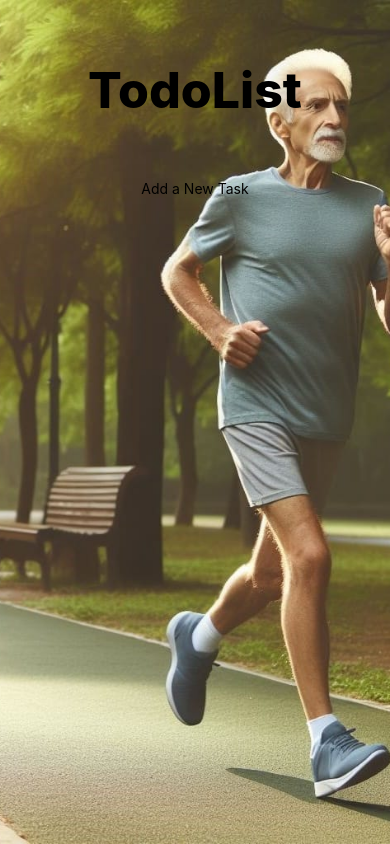
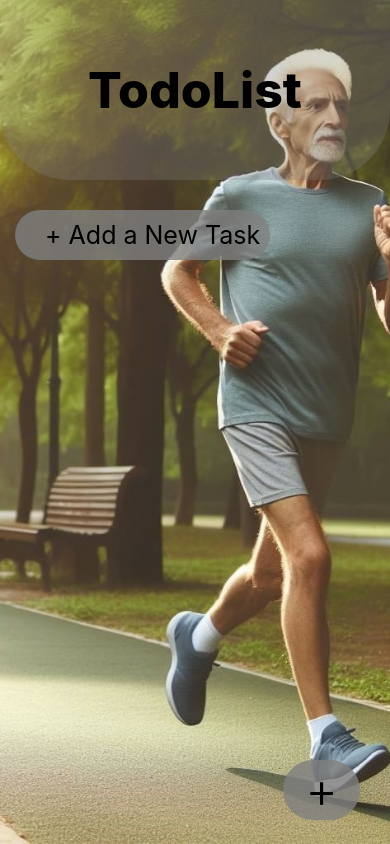
Before and after one commit to Anuja-HPK/ElderPal, a React Native app in the folder ElderPal/: screen / in a window 390 px wide. Built offline with nearby package versions, Linux system fonts and the light colour scheme.

Commit message:
Add UI elements

```diff
--- a/ElderPal/app/screens/TodoList.js
+++ b/ElderPal/app/screens/TodoList.js
@@ -10,22 +10,64 @@ import React from "react";
 export default function TodoList() {
   return (
     <ImageBackground
-      source={require("../assets/todo_home.jpg")}
+      source={require("../assets/todo_home.jpg")} //background image
       style={{ width: "100%", height: "100%" }}
     >
       <ScrollView>
-        <View style={{ alignItems: "center" }}>
+        <View
+          style={{
+            alignItems: "center",
+            marginBottom: 30,
+            paddingBottom: -70,
+            borderBottomRightRadius: 70,
+            borderBottomLeftRadius: 70,
+            backgroundColor: "rgba(128, 128, 128, 0.3)",
+          }}
+        >
           <Text
             style={{
-              marginVertical: 60,
+              marginVertical: 60, //vertical margin
               fontSize: 50,
               fontWeight: 800,
             }}
           >
             TodoList
           </Text>
-          <TouchableOpacity>
-            <Text>Add a New Task</Text>
+        </View>
+
+        <View style={{ marginLeft: 15 }}>
+          <TouchableOpacity
+            style={{
+              marginRight: 120,
+              paddingLeft: 30,
+              paddingTop: 10,
+              paddingBottom: 10,
+              borderRadius: 30,
+              backgroundColor: "rgba(128, 128, 128, 0.8)",
+            }}
+          >
+            <Text style={{ fontSize: 25, fontWeight: 400}}>
+              + Add a New Task
+            </Text>
+          </TouchableOpacity>
+        </View>
+
+        <View
+          style={{
+            marginRight: 30,
+            alignItems: "flex-end",
+            marginVertical: 500,
+          }}
+        >
+          <TouchableOpacity
+            style={{
+              paddingLeft: 22,
+              paddingRight: 22,
+              borderRadius: 50,
+              backgroundColor: "rgba(128, 128, 128, 0.8)",
+            }}
+          >
+            <Text style={{ fontSize: 50, fontWeight: 300 }}>+</Text>
           </TouchableOpacity>
         </View>
       </ScrollView>
```
Also changed, not shown: ElderPal/app/screens/SignInScreen.js (+61 -47 lines).
